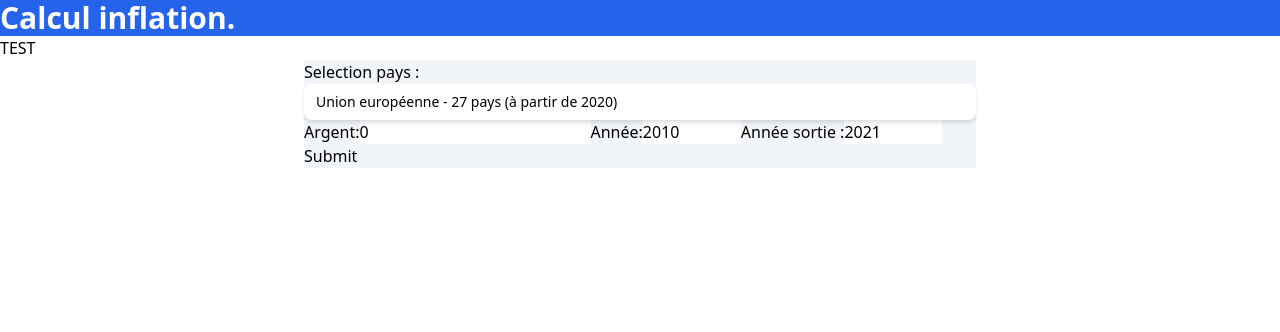
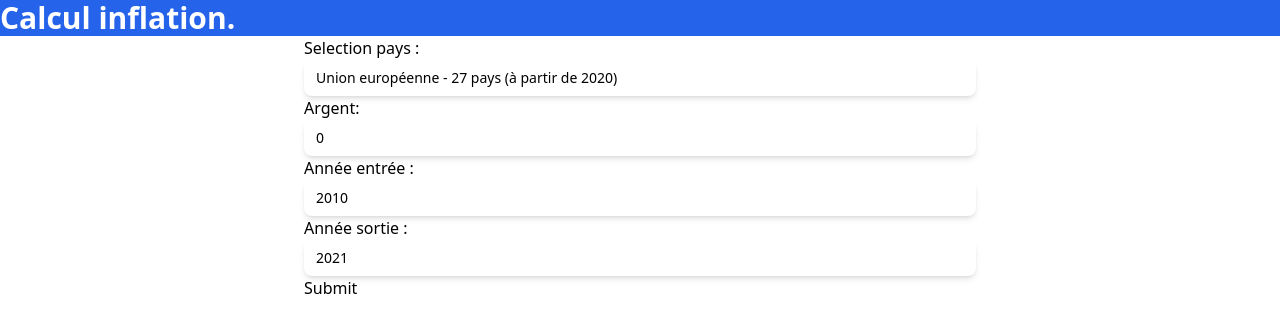
Before and after one commit to P4tt4te/inflation, a React (Vite) app: page / in a window 1280 px wide. Shown: the top 332 px of the page. Built offline with nearby package versions, Linux system fonts and the light colour scheme.

Commit message:
form css

```diff
--- a/src/Convert.jsx
+++ b/src/Convert.jsx
@@ -6,7 +6,6 @@ class Convert extends React.Component {
     constructor(props) {
         super(props);
         this.datas = null;
-        this.name = "TEST";
         this.state = {pays: '1',money: 0,year: 2010,yearf: 2021,sub : false,moneyf : 0,infla : 0};
 
         this.handleChangePays = this.handleChangePays.bind(this);
@@ -27,7 +26,7 @@ class Convert extends React.Component {
     }
 
     handleChangePays(event) {
-        this.setState({pays: event.target.value});
+        this.setState({pays: event});
     }
     handleChangeMoney(event) {
         this.setState({money: event.target.value});
@@ -57,8 +56,7 @@ class Convert extends React.Component {
 
     render() {
         return <div>
-        <h1>{this.name}</h1>
-        <form className="bg-slate-100 max-w-2xl mx-auto" onSubmit={this.handleSubmit}>
+        <form className=" max-w-2xl mx-auto" onSubmit={this.handleSubmit}>
 
             <Listbox value={this.state.pays} onChange={this.handleChangePays}>
                 <Listbox.Label>Selection pays :</Listbox.Label>
@@ -75,27 +73,29 @@ class Convert extends React.Component {
                 leaveFrom="transform scale-100 opacity-100"
                 leaveTo="transform scale-95 opacity-0"
                 >
-                <Listbox.Options className="absolute max-w-2xl w-full py-1 mt-1 overflow-auto text-base bg-white rounded-md shadow-lg max-h-60 ring-1 ring-black ring-opacity-5 focus:outline-none sm:text-sm">
+                <Listbox.Options className="z-20 absolute max-w-2xl w-full py-1 mt-1 overflow-auto text-base bg-white rounded-md shadow-lg max-h-60 ring-1 ring-black ring-opacity-5 focus:outline-none sm:text-sm">
                     {this.datas.map((data, i) =>
-                    <Listbox.Option value={i} className={({ active }) =>
+                    <Listbox.Option key={i} value={i} className={({ active }) =>
                     `${active ? 'text-sky-900 bg-sky-100' : 'text-gray-900'}
-                          cursor-default select-none relative py-2 pl-10 pr-4`
-                  }>{data.TIME}</Listbox.Option>)}
+                          cursor-default relative py-2 pl-10 pr-4`
+                  }>
+                  {data.TIME}
+                  </Listbox.Option>)}
                 </Listbox.Options>
                 </Transition>
             </Listbox>
 
             <label>
             Argent:
-            <input type="number" value={this.state.money} onChange={this.handleChangeMoney} />
+            <input className="w-full py-2 pl-3 pr-10 text-left bg-white rounded-lg shadow-md cursor-default focus:outline-none focus-visible:ring-2 focus-visible:ring-opacity-75 focus-visible:ring-white focus-visible:ring-offset-orange-300 focus-visible:ring-offset-2 focus-visible:border-indigo-500 sm:text-sm"  type="number" value={this.state.money} onChange={this.handleChangeMoney} />
             </label>
             <label>
-            Année:
-            <input type="number" value={this.state.year} onChange={this.handleChangeYear} min="2010" max="2020" />
+            Année entrée :
+            <input className="w-full py-2 pl-3 pr-10 text-left bg-white rounded-lg shadow-md cursor-default focus:outline-none focus-visible:ring-2 focus-visible:ring-opacity-75 focus-visible:ring-white focus-visible:ring-offset-orange-300 focus-visible:ring-offset-2 focus-visible:border-indigo-500 sm:text-sm" type="number" value={this.state.year} onChange={this.handleChangeYear} min="2010" max="2020" />
             </label>
             <label>
                     Année sortie :
-                    <input type="number" value={this.state.yearf} onChange={this.handleChangeYearf} min="2011" max="2022" />
+                    <input className="w-full py-2 pl-3 pr-10 text-left bg-white rounded-lg shadow-md cursor-default focus:outline-none focus-visible:ring-2 focus-visible:ring-opacity-75 focus-visible:ring-white focus-visible:ring-offset-orange-300 focus-visible:ring-offset-2 focus-visible:border-indigo-500 sm:text-sm" type="number" value={this.state.yearf} onChange={this.handleChangeYearf} min="2011" max="2022" />
             </label>
             <input type="submit" value="Submit" />
         </form>
```
